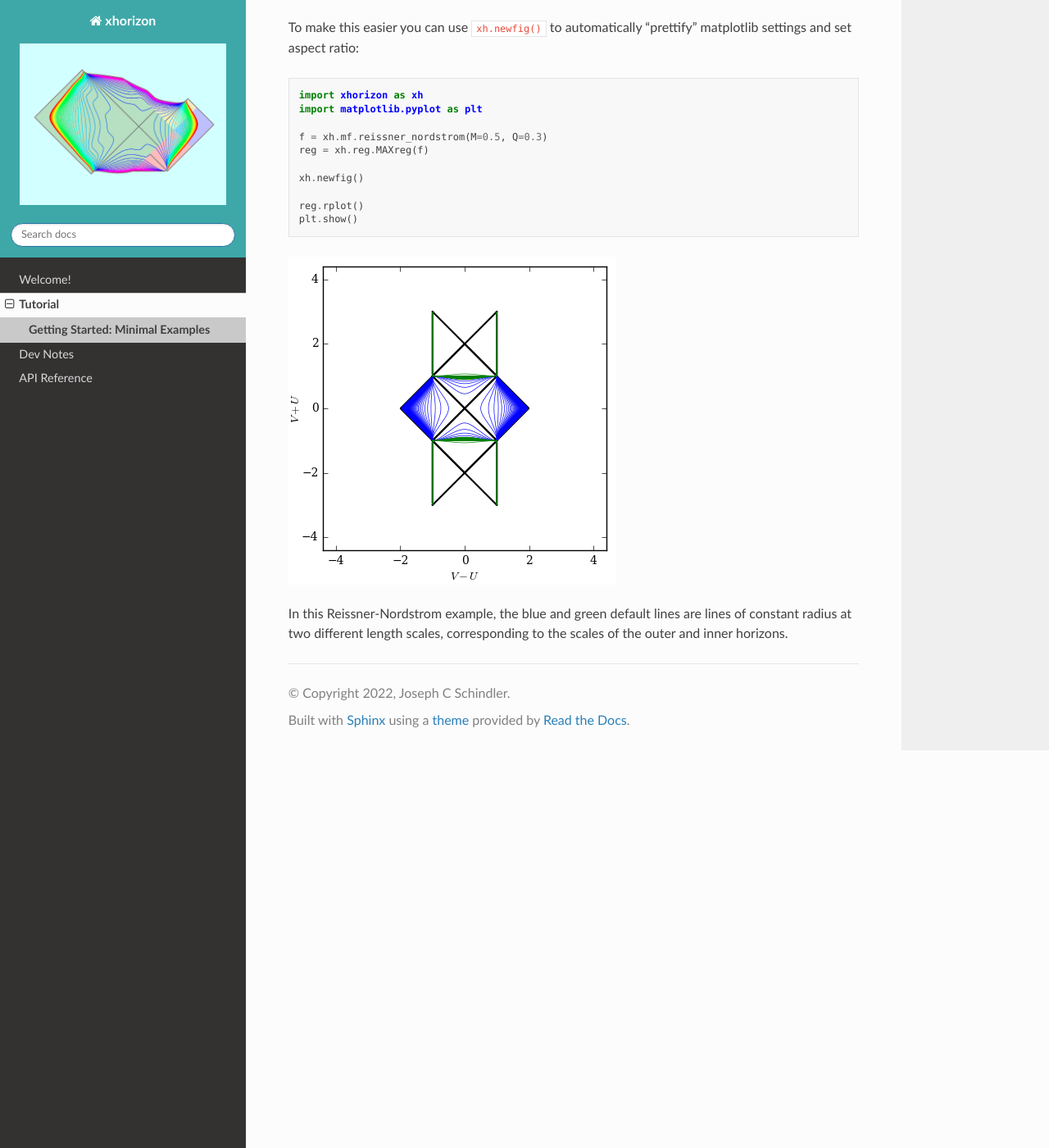
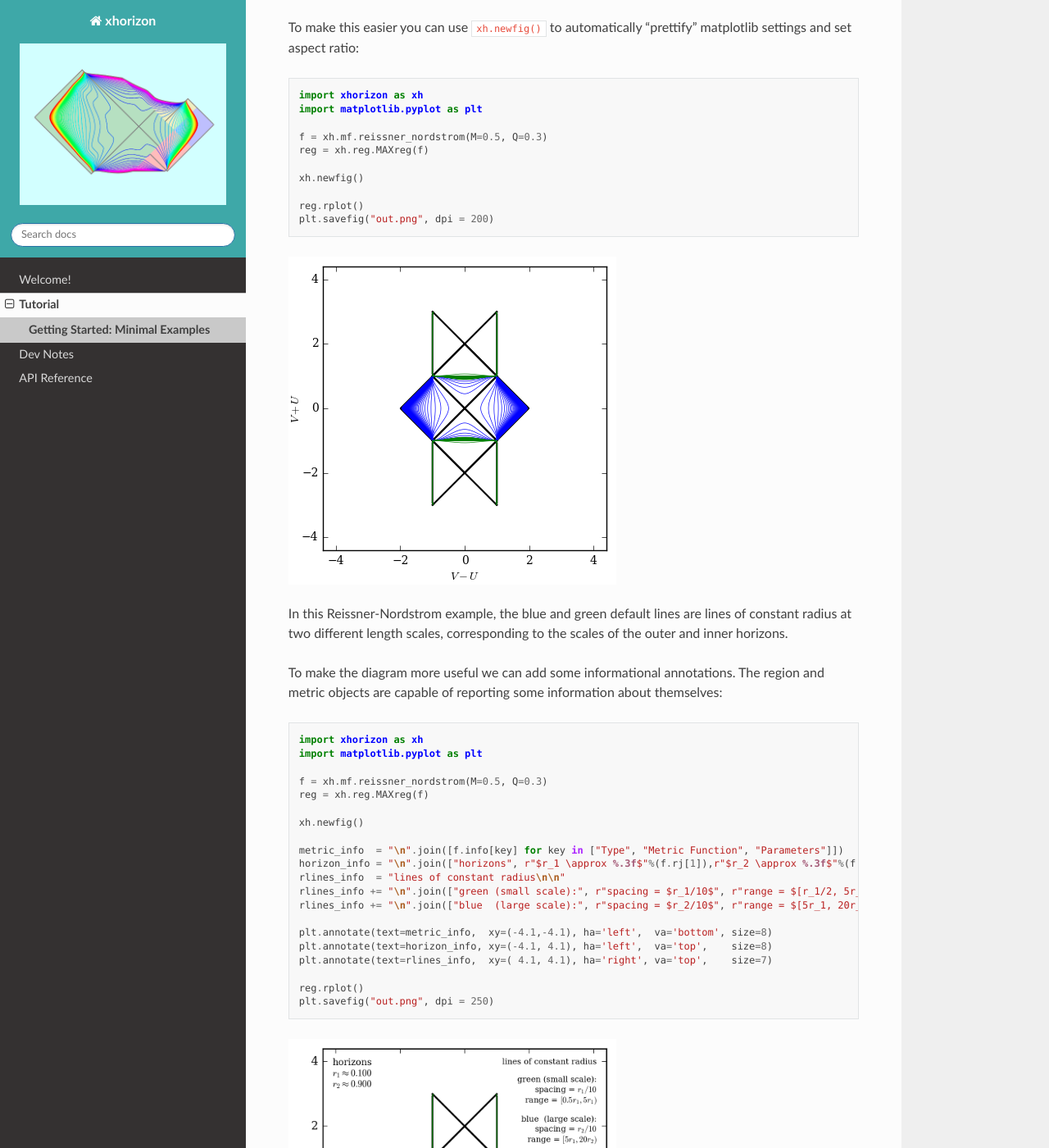
Before and after one commit to xh-diagrams/xhorizon, a Sphinx documentation site: the page built from docs/source/TUTORIAL/lesson1.rst, in a window 1280 px wide and 1400 px high, scrolled down 1863 px. Shown: the whole window at 82% size. Built offline with Sphinx 7.4.7 and the Read the Docs theme 2.0.0, drawn with Linux system fonts in a browser that asks for light colours; some of the changed text lies outside the part shown.

Commit message:
Update docs.

```diff
--- a/docs/source/TUTORIAL/00-overview.rst
+++ b/docs/source/TUTORIAL/00-overview.rst
@@ -7,7 +7,7 @@ Tutorial
 | First install with ``pip install xhorizon``.
 | Then follow this tutorial to start making diagrams!
 
-**Contents**:
+**Tutorial Contents**:
 
 .. toctree::
    :maxdepth: 2
--- a/docs/source/TUTORIAL/lesson1.rst
+++ b/docs/source/TUTORIAL/lesson1.rst
@@ -46,7 +46,7 @@ The output above was not very pretty. To make null rays at 45 degrees you must f
     plt.gca().set_aspect(1)
 
     reg.rplot()
-    plt.show()
+    plt.savefig("out.png")
 
 .. image:: ../_static/tutorial/001b.png
   :width: 400
@@ -65,10 +65,37 @@ To make this easier you can use ``xh.newfig()`` to automatically "prettify" matp
     xh.newfig()
 
     reg.rplot()
-    plt.show()
+    plt.savefig("out.png", dpi = 200)
 
 .. image:: ../_static/tutorial/001c.png
   :width: 400
   :alt: Diagram.
 
 In this Reissner-Nordstrom example, the blue and green default lines are lines of constant radius at two different length scales, corresponding to the scales of the outer and inner horizons.
+
+To make the diagram more useful we can add some informational annotations. The region and metric objects are capable of reporting some information about themselves::
+
+    import xhorizon as xh
+    import matplotlib.pyplot as plt
+
+    f = xh.mf.reissner_nordstrom(M=0.5, Q=0.3)
+    reg = xh.reg.MAXreg(f)
+
+    xh.newfig()
+
+    metric_info  = "\n".join([f.info[key] for key in ["Type", "Metric Function", "Parameters"]])
+    horizon_info = "\n".join(["horizons", r"$r_1 \approx %.3f$"%(f.rj[1]),r"$r_2 \approx %.3f$"%(f.rj[2])])
+    rlines_info  = "lines of constant radius\n\n"
+    rlines_info += "\n".join(["green (small scale):", r"spacing = $r_1/10$", r"range = $[r_1/2, 5r_1)$", "\n"])
+    rlines_info += "\n".join(["blue  (large scale):", r"spacing = $r_2/10$", r"range = $[5r_1, 20r_2)$"])
+
+    plt.annotate(text=metric_info,  xy=(-4.1,-4.1), ha='left',  va='bottom', size=8)
+    plt.annotate(text=horizon_info, xy=(-4.1, 4.1), ha='left',  va='top',    size=8)
+    plt.annotate(text=rlines_info,  xy=( 4.1, 4.1), ha='right', va='top',    size=7)
+
+    reg.rplot()
+    plt.savefig("out.png", dpi = 250)
+
+.. image:: ../_static/tutorial/001d.png
+  :width: 400
+  :alt: Diagram.
```
Also changed, not shown: docs/source/_static/tutorial/001d.png (added).
